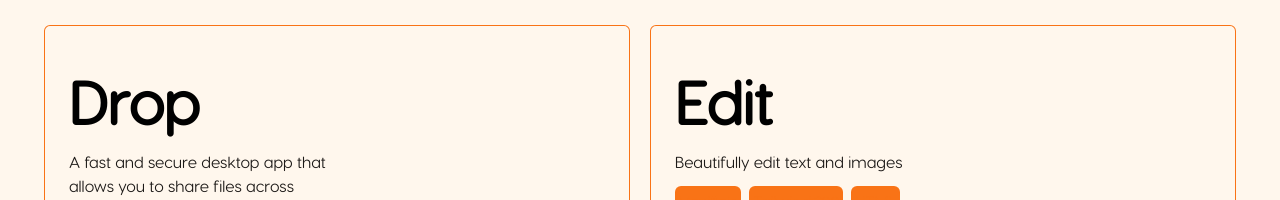
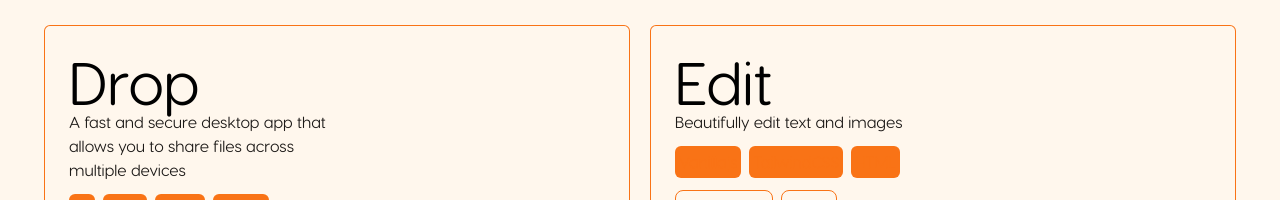
Before and after one commit to Abdulmumin1/yaqeen.me, a SvelteKit app: page / in a window 1280 px wide. Shown: the part 746-946 px from the top of the page. Built offline with nearby package versions, Linux system fonts and the light colour scheme.

Commit message:
blog core

```diff
--- a/src/components/projects/template.svelte
+++ b/src/components/projects/template.svelte
@@ -24,7 +24,7 @@
 	class="border border-orang border-b-2 dark:border-dark rounded-md p-6 flex flex-col w-full max-h-screen hover:border-b-4"
 >
 	<div>
-		<h2 class="text-4xl lg:text-6xl">{details.name}</h2>
+		<p class="text-4xl lg:text-6xl">{details.name}</p>
 	</div>
 	<div class="space-x-3 grid lg:grid-cols-2 grid-cols-1 items-center">
 		<!-- <div>
```
